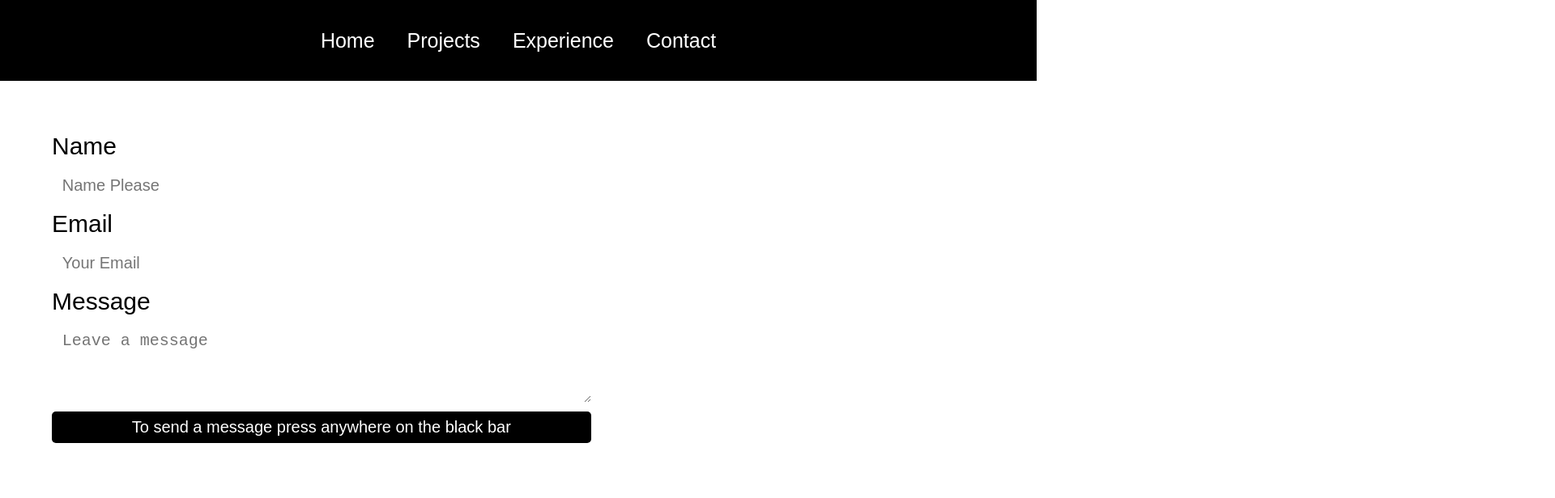
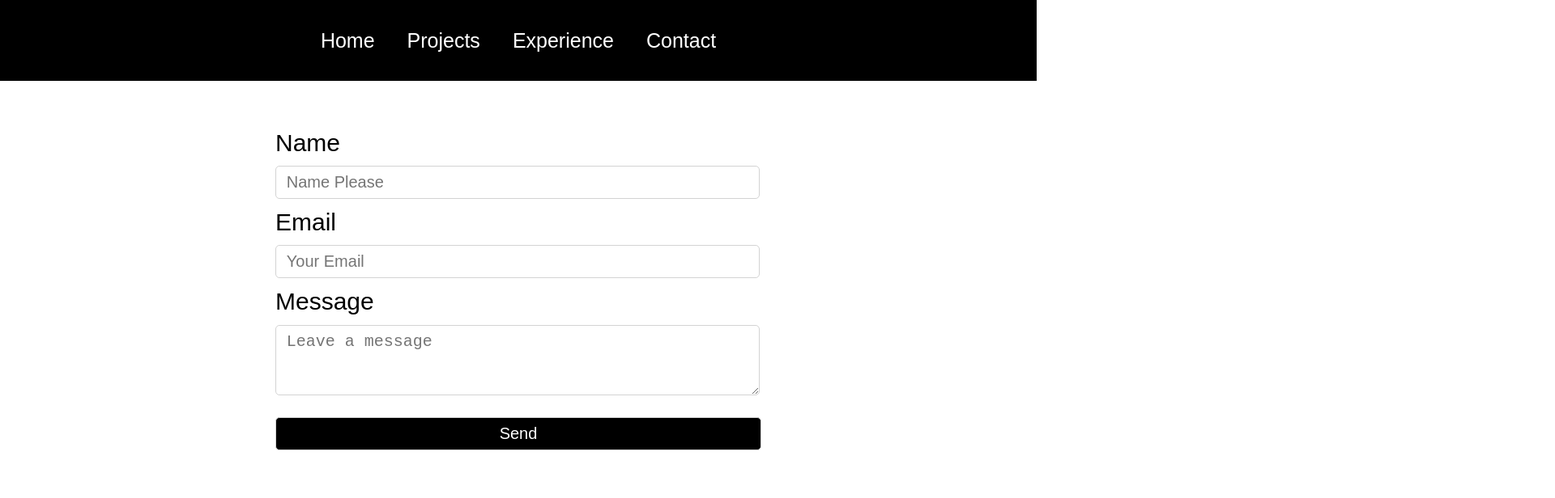
Before and after one commit to amitbhsingh/prtf, a React (Create React App) app: page /contact in a window 1280 px wide. Shown: the top 616 px of the page at 81% size, 1920 px wide, since content can reach past the window. Built offline with nearby package versions, Linux system fonts and the light colour scheme.

Commit message:
Minor form updates

```diff
--- a/src/App.css
+++ b/src/App.css
@@ -7,6 +7,7 @@
   background-color: white;
 }
 body{
+  box-sizing: border-box;
   padding: 0;
   margin: 0;
 }
--- a/src/pages/Contact.js
+++ b/src/pages/Contact.js
@@ -10,7 +10,7 @@
 
 // export default Contact
 import React, { useRef } from 'react';
-import emailjs from '@emailjs/browser';
+// import emailjs from '@emailjs/browser';
 import '../styles/Contact.css'
 
 const Contact = () => {
@@ -19,25 +19,27 @@ const Contact = () => {
   const sendEmail = (e) => {
     e.preventDefault();
 
-    emailjs.sendForm('service_v52e6ir', 'template_6ed65ge', form.current, 'vqU9qte9ezY0Q2dj5')
-      .then((result) => {
-          console.log(result.success);
-      }, (error) => {
-          console.log(error.text);
-      });
+    // emailjs.sendForm('service_v52e6ir', 'template_6ed65ge', form.current, 'vqU9qte9ezY0Q2dj5')
+    //   .then((result) => {
+    //       console.log(result.success);
+    //   }, (error) => {
+    //       console.log(error.text);
+    //   });
   };
 
   return (
     <div className='form-box'>
+      <div>
         <form ref={form} onSubmit={sendEmail}>
           <label id='name'>Name</label>
           <input placeholder='Name Please' className='userName' type="text" name="user_name" required/>
           <label>Email</label>
           <input placeholder='Your Email' type="email" name="user_email" required/>
           <label>Message</label>
-      <textarea placeholder='Leave a message' name="message" required/>
-      <input className='sndBtn' type="submit" value="To send a message press anywhere on the black bar"/>
+          <textarea placeholder='Leave a message' name="message" rows={3} required/>
+          <input className='send-button' type="submit" value="Send"/>
         </form>
+      </div>
     </div>
   );
 };
--- a/src/styles/Contact.css
+++ b/src/styles/Contact.css
@@ -1,39 +1,37 @@
 label{
   font-size: 30px;
 }
-.form-box{
-  min-width: 100%;
+.form-box {
+  display: flex;
+  justify-content: center;
+  /* min-width: 100%; */
+  max-width: 600px;
+  margin: 0 auto;
   height:50vh;
-  margin: 0vw;
   padding: 5vw;
-  position: relative;
+  display: flex;
+  flex-direction: column;
 }
-.form-box input, textarea{
-  display: block;
+.form-box input, textarea {
   width: 100%;
   padding: .5rem .8rem .5rem .8rem;
   margin: .9vw 0 ;
-  border:0;
+  border: 1px solid lightgray;
   border-radius: 5px;
   font-size: 20px;
 }
 
-.form-box textarea{
-  height: 10vh;
-  width:80vh;
+input[type="text"] {
+  max-width: 570px;
 }
-.sndBtn{
+input[type="email"] {
+  max-width: 570px;
+}
+textarea {
+  max-width: 570px;
+}
+
+.send-button{
   color: white;
   background-color: black;
-  size-adjust: 20%;
-  align-items: center;
-  margin-left: 0;
-  width:30px;
-  flex-shrink: inherit;
 }
-.form-box{
-  display: flex;
-  align-items: flex-start;
-  flex-direction: column;
-  width:150%
-}
```
Lines whose indentation alone changed are shown as unchanged.
